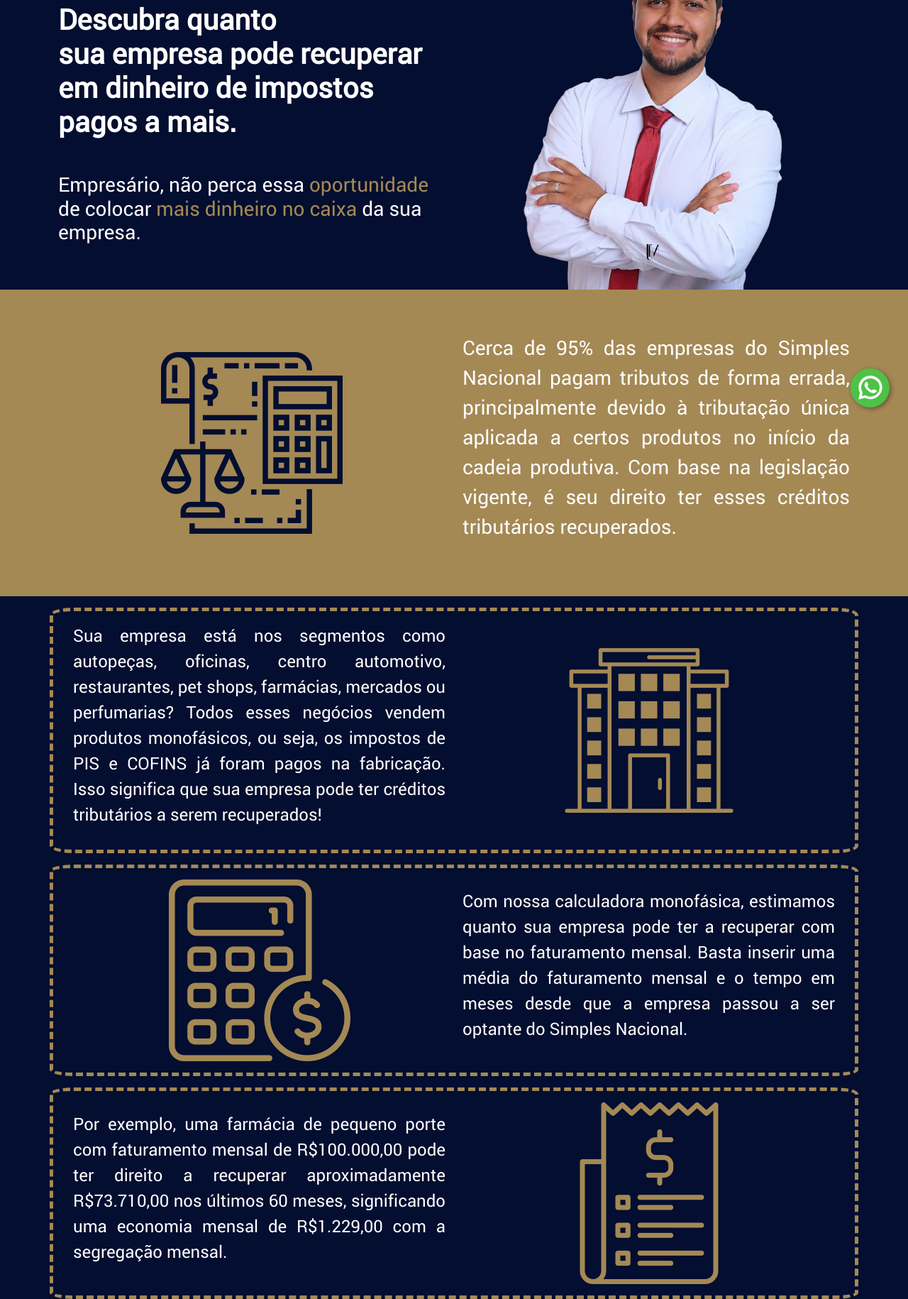
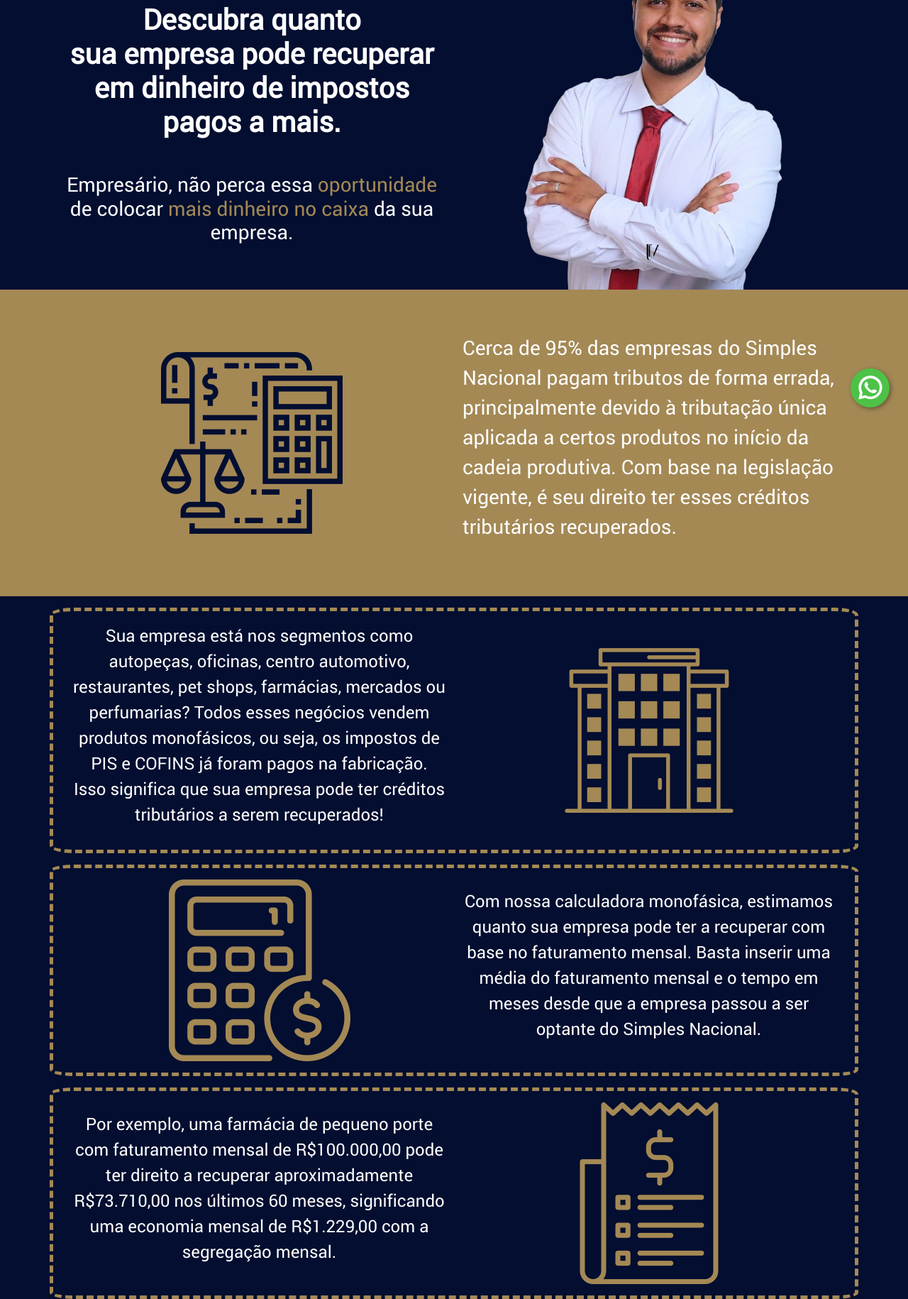
Before and after one commit to rcedror/rcedror.github.io, a plain HTML site: page index.html in a window 1280 px wide. Shown: the part 210-2040 px from the top of the page at 71% size. Drawn offline with nearby package versions, Linux system fonts and the light colour scheme.

Commit message:
update alinhamento textos

```diff
--- a/assets/css/style.css
+++ b/assets/css/style.css
@@ -14,20 +14,20 @@ section{
     max-width: 50%;
 }
 
-@media(max-width:576px){
+@media(max-width:768px){
     .logo-marcos-jatoba{
         max-width: 85%;
     }
 }
 
-@media(max-width:576px){
+@media(max-width:768px){
     .marcos-jatoba-foto{
         display:none;
     }
 }
 
 
-@media(max-width:576px){
+@media(max-width:768px){
     .mj-icon{
         max-width: 50%;
         margin-top: 20px;
--- a/index.html
+++ b/index.html
@@ -24,8 +24,8 @@
                 <div class="row">
                     <div class="col-12 col-lg-6 my-auto">
                         <img class="img-fluid mx-auto mb-5 logo-marcos-jatoba" src="assets/images/logo-completo-removebg.png" >
-                        <h1 class="text-start fw-bold  mj-text-justify">Descubra quanto<br> sua empresa pode recuperar<br> em dinheiro de impostos pagos a mais.</h1>
-                        <h3 class="text-start  mj-text-justify mt-5 mb-5">Empresário, não perca essa <span class="mj-ft-marrom">oportunidade</span> de  colocar <span class="mj-ft-marrom">mais dinheiro no caixa</span> da sua empresa.</h3>
+                        <h1 class="fw-bold">Descubra quanto<br> sua empresa pode recuperar<br> em dinheiro de impostos pagos a mais.</h1>
+                        <h3 class="mt-5 mb-5">Empresário, não perca essa <span class="mj-ft-marrom">oportunidade</span> de  colocar <span class="mj-ft-marrom">mais dinheiro no caixa</span> da sua empresa.</h3>
                     </div>
                     <div class="col-12 col-lg-6 mb-0">
                         <img class="img-fluid mx-auto marcos-jatoba-foto slider-h" style="margin-top: 75px;" src="assets/images/marcus-jatoba-removebg.png">
@@ -43,7 +43,7 @@
                         <img class="img-fluid mx-auto mj-icon effect" src="assets/images/impostos.png">
                     </div>
 
-                    <div class="col-12 col-lg-6 fs-3 mj-text-justify my-auto">
+                    <div class="col-12 col-lg-6 fs-3 my-auto">
                             <p>Cerca de 95% das empresas do Simples Nacional pagam tributos de forma errada, principalmente
                                 devido à tributação única aplicada a certos produtos no início da cadeia produtiva.
                                 Com base na legislação vigente, é seu direito ter esses créditos tributários recuperados.</p>
@@ -53,11 +53,11 @@
             </div>
         </section>
 
-        <section class="d-flex bg-mj-azul p-3">
+        <section class="d-flex bg-mj-azul p-3 text-center">
             <div class="container fs-4">
 
                 <div class="row border-mj p-3">
-                    <div class="col-12 col-lg-6 my-auto  mj-text-justify">
+                    <div class="col-12 col-lg-6 my-auto">
                         <p>Sua empresa está nos segmentos como autopeças, oficinas, centro automotivo, restaurantes, pet shops, farmácias, mercados ou perfumarias? Todos esses negócios vendem produtos monofásicos, ou seja, os impostos de PIS e COFINS já foram pagos na fabricação. Isso significa que sua empresa pode ter créditos tributários a serem recuperados!</p>
                     </div>
                     <div class="col-12 col-lg-6 text-center my-auto">
@@ -70,17 +70,17 @@
                         <img class="img-fluid mx-auto mj-icon effect" src="assets/images/calculadora.png">
                     </div>
 
-                    <div class="col-12 col-lg-6 my-auto  mj-text-justify">
+                    <div class="col-12 col-lg-6 my-auto">
                         <p>Com nossa calculadora monofásica, estimamos quanto sua empresa pode ter a recuperar com base no faturamento mensal. Basta inserir uma média do faturamento mensal e o tempo em meses desde que a empresa passou a ser optante do Simples Nacional.</p>
                     </div>
                 </div>
 
                 <div class="row border-mj mt-3 p-3">
-                    <div class="col-12 col-lg-6 my-auto mj-text-justify">
+                    <div class="col-12 col-lg-6 my-auto ">
                         <p>Por exemplo, uma farmácia de pequeno porte com faturamento mensal de R$100.000,00 pode ter direito a recuperar aproximadamente R$73.710,00 nos últimos 60 meses, significando uma economia mensal de R$1.229,00 com a segregação mensal.</p>
                     </div>
 
-                    <div class="col-12 col-lg-6 text-center my-auto  ">
+                    <div class="col-12 col-lg-6 text-center my-auto">
                         <img class="img-fluid mx-auto mj-icon effect" src="assets/images/fatura2.png">
                     </div>
 
@@ -123,7 +123,7 @@
                           </div>
                     </div>
 
-                    <div class=" col-12 col-lg-6 mb-2 mt-2 ">
+                    <div class=" col-12 col-lg-6 mb-2 mt-2">
                         <div class="card bg-mj-marrom effect">
                             <span class="number-card bg-mj-azul">4</span>
                             <div class="card-body">
@@ -141,7 +141,7 @@
             <div class="container">
 
                 <div class="row fs-3">
-                    <div class="col-12 col-lg-6 mj-text-justify">
+                    <div class="col-12 col-lg-6 text-center">
                         <h2 class="text-center fs-1 fw-bold">Calculadora Monofásica</h2>
                         <p>Entendeu as vantagens e ficou curioso para saber quanto sua empresa pode recuperar? Veja como é simples utilizar nossa calculadora:
 
```
